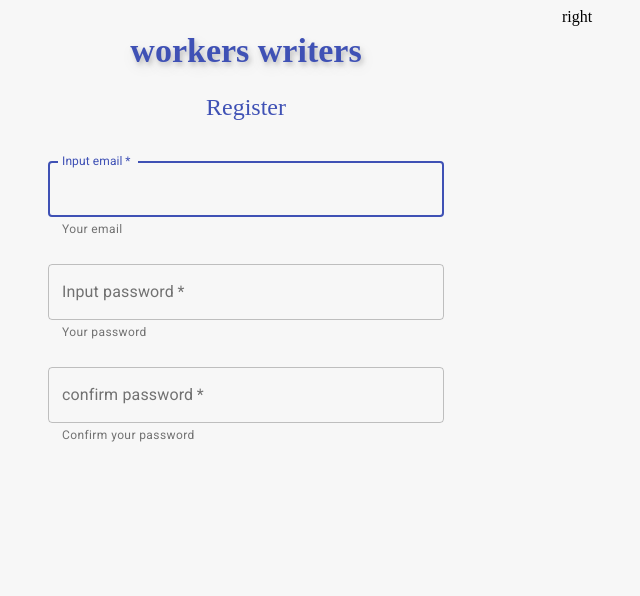
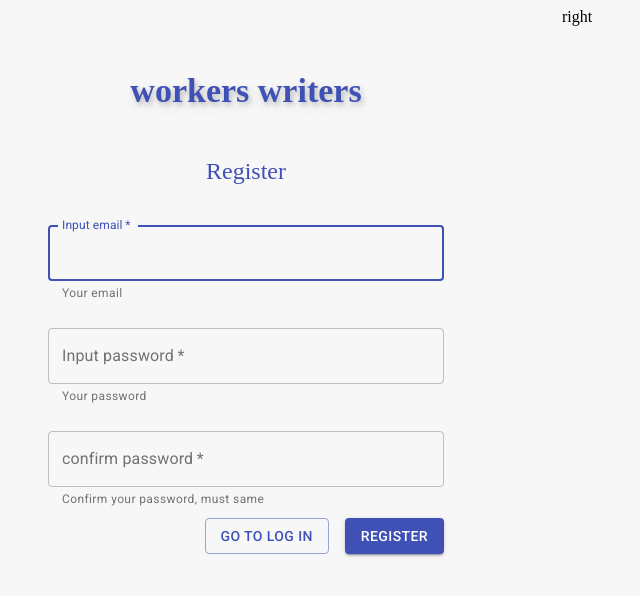
Before and after one commit to ChenDvorak/WorkersWriters, a React (Create React App) app in the folder src/Web/ClientApp/: page /register in a window 1280 px wide. Shown: the top 596 px of the page, without its empty margins (78-718 px from the left). Built offline with nearby package versions, Linux system fonts and the light colour scheme.

Commit message:
update register

```diff
--- a/src/Web/ClientApp/public/index.html
+++ b/src/Web/ClientApp/public/index.html
@@ -34,6 +34,7 @@
                 bottom:0;
                 left:0;
                 margin-top: -2rem;
+                cursor: default;
                 display:flex;
                 justify-content:center;
                 align-items:center;
--- a/src/Web/ClientApp/src/authentication/Register.js
+++ b/src/Web/ClientApp/src/authentication/Register.js
@@ -1,13 +1,77 @@
-import React from 'react'
-import { Box, Container, Grid, Hidden, TextField } from '@material-ui/core'
+import React, { useState } from 'react'
+import { Box, Container, Grid, Hidden, TextField, Button } from '@material-ui/core'
 import { LogoLarge } from '../components/Logo'
 
 export default function Register(props) {
 
+    const validationModel = {
+        emailValid: true,
+        passwordValid: true,
+        confirmPasswordValid: true
+    };
+
+
+    const [validation, setValidation] = useState(validationModel);
+
+    function handleEmailChanged() {
+        const email = document.getElementById('txt_email');
+        const currentValidation = {
+            ...validation,
+            emailValid: email.value
+        };
+        setValidation(currentValidation);
+    }
+
+    function handlePasswordChanged() {
+        const password = document.getElementById('txt_password');
+        const currentValidation = {
+            ...validation,
+            passwordValid: password.value
+        };
+        setValidation(currentValidation);
+    }
+
+    function handleConfirmPassordChanged() {
+        const password = document.getElementById('txt_password');
+        const confirmPassword = document.getElementById('txt_confirmPassword');
+
+        const currentValidation = {
+            ...validation,
+            confirmPasswordValid: confirmPassword.value && confirmPassword.value === password.value
+        };
+        setValidation(currentValidation);
+    }
+
+    function handleRegister(e) {
+        const email = document.getElementById('txt_email');
+        const password = document.getElementById('txt_password');
+        const confirmPassword = document.getElementById('txt_confirmPassword');
+
+        const currentValidation = {
+            ...validation
+        }
+
+        if (!email.value.trim()) {
+            currentValidation.emailValid = false;
+        }
+        if (!password.value.trim()) {
+            currentValidation.passwordValid = false;
+        }
+        if (!confirmPassword.value.trim()) {
+            currentValidation.confirmPasswordValid = false;
+        }
+        if (!currentValidation.emailValid || !currentValidation.passwordValid || !currentValidation.confirmPasswordValid) {
+            setValidation(currentValidation);
+            return;
+        }
+        e.preventDefault();
+    }
+
     return (
         <Grid container>
             <Grid item xs>
-                <Container>
+                <Box display='flex' flexDirection='column'
+                    justifyContent='center' pt={5}>
                 <LogoLarge />
                 <Box textAlign='center' color='primary.main' m={3} fontSize='h5.fontSize'>
                     Register
@@ -17,28 +81,39 @@ export default function Register(props) {
                             <TextField id='txt_email'
                                 label='Input email' type='email'
                                 fullWidth variant='outlined' margin='normal'
-                                required autoFocus
+                                required autoFocus error={!validation.emailValid}
                                 helperText="Your email"
+                                onChange={handleEmailChanged}
                             />
                         </Box>
                         <Box textAlign='center'>
                             <TextField id='txt_password'
                                 label='Input password' type='password'
                                 fullWidth variant='outlined' margin='normal'
-                                required
+                                required error={!validation.passwordValid}
                                 helperText="Your password"
+                                onChange={handlePasswordChanged}
                             />
                         </Box>
                         <Box textAlign='center'>
                             <TextField id='txt_confirmPassword'
                                 label='confirm password' type='password'
                                 fullWidth variant='outlined' margin='normal'
-                                required
-                                helperText="Confirm your password"
+                                required error={!validation.confirmPasswordValid}
+                                helperText="Confirm your password, must same"
+                                onChange={handleConfirmPassordChanged}
                             />
                         </Box>
+                        <Grid container justify='flex-end' spacing={2}>
+                            <Grid item>
+                                <Button variant='outlined' color='primary' href='/login'>Go to Log In</Button>
+                            </Grid>
+                            <Grid item>
+                                <Button variant='contained' color='primary' onClick={handleRegister}>Register</Button>
+                            </Grid>
+                        </Grid>
                     </Container>
-                </Container>
+                </Box>
             </Grid>
             <Hidden xsDown>
                 <Grid item xs>
```
